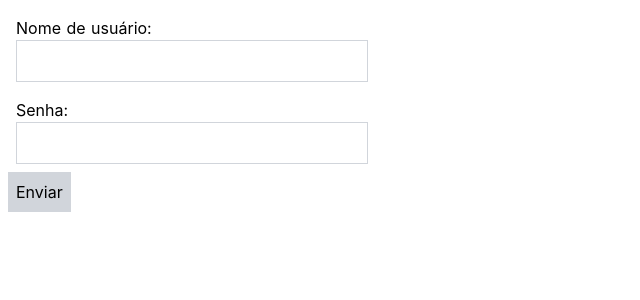
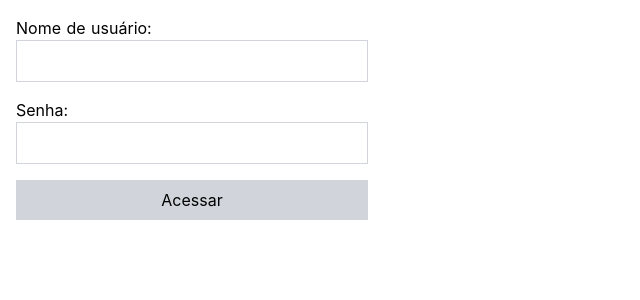
Before and after one commit to lousousa/admini, a Nuxt app: page /login in a window 1280 px wide. Shown: the top 300 px of the page, without its empty margins (0-640 px from the left). Built offline with nearby package versions, Linux system fonts and the light colour scheme.

Commit message:
add button component

```diff
--- a/components/BasicForm.vue
+++ b/components/BasicForm.vue
@@ -1,30 +1,45 @@
 <template>
-  <form class="basicform__form">
+  <form class="basicform__form" @submit.prevent="onSubmit">
     <field
       v-for="field, idx in fields"
       :key="idx"
       :name="field.name"
       :label="field.label"
-      :input-type="field.inputType"
+      :native-type="field.nativeType"
     />
-    <div class="basicform__field-wrapper">
-      <button class="basicform__button" type="submit">
-        Enviar
-      </button>
+    <div v-if="action" class="basicform__action-wrapper">
+      <Button native-type="submit" :label="actionLabel" />
     </div>
   </form>
 </template>
 
 <script>
 import Field from '@/components/Field.vue'
+import Button from '@/components/Button.vue'
 export default {
   components: {
-    Field
+    Field,
+    Button
   },
   props: {
     fields: {
       type: Array,
       required: true
+    },
+    action: {
+      type: Function,
+      default: undefined
+    },
+    actionLabel: {
+      type: String,
+      default: 'Salvar'
+    }
+  },
+  methods: {
+    onSubmit () {
+      if (this.action) {
+        this.action()
+      }
     }
   }
 }
@@ -34,7 +49,7 @@ export default {
   .basicform__form {
     @apply w-full flex flex-wrap p-2;
   }
-  .basicform__button {
-    @apply bg-gray-300 w-full p-2;
+  .basicform__action-wrapper {
+    @apply w-full p-2;
   }
 </style>
--- /dev/null
+++ b/components/Button.vue
@@ -0,0 +1,32 @@
+<template>
+  <div>
+    <button
+      class="button__button"
+      :type="nativeType"
+      @click="$emit('click')"
+    >
+      {{ label }}
+    </button>
+  </div>
+</template>
+
+<script>
+export default {
+  props: {
+    label: {
+      type: String,
+      required: true
+    },
+    nativeType: {
+      type: String,
+      default: 'button'
+    }
+  }
+}
+</script>
+
+<style scoped>
+  .button__button {
+    @apply bg-gray-300 w-full p-2 outline-none;
+  }
+</style>
--- a/components/Field.vue
+++ b/components/Field.vue
@@ -3,7 +3,7 @@
     <label :for="name">
       {{ label }}
     </label>
-    <input :id="name" class="field__input" :type="inputType">
+    <input :id="name" class="field__input" :type="nativeType">
   </div>
 </template>
 
@@ -18,7 +18,7 @@ export default {
       type: String,
       required: true
     },
-    inputType: {
+    nativeType: {
       type: String,
       required: true
     }
--- a/pages/login.vue
+++ b/pages/login.vue
@@ -1,7 +1,11 @@
 <template>
   <div>
     <div class="max-w-sm">
-      <basic-form :fields="formFields" />
+      <basic-form
+        :fields="formFields"
+        :action="logar"
+        action-label="Acessar"
+      />
     </div>
   </div>
 </template>
@@ -18,15 +22,18 @@ export default {
         {
           name: 'username',
           label: 'Nome de usuário:',
-          inputType: 'text'
+          nativeType: 'text'
         },
         {
           name: 'password',
           label: 'Senha:',
-          inputType: 'password'
+          nativeType: 'password'
         }
       ]
     }
+  },
+  methods: {
+    logar () {}
   }
 }
 </script>
```
Also changed, not shown: 2 other files (tests, documents, lock files or other folders).
